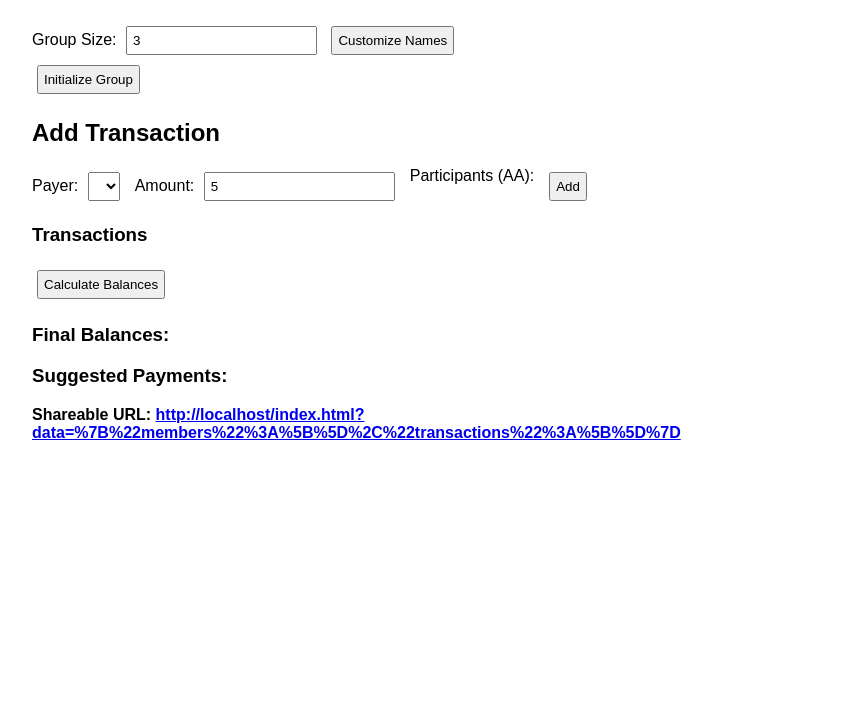
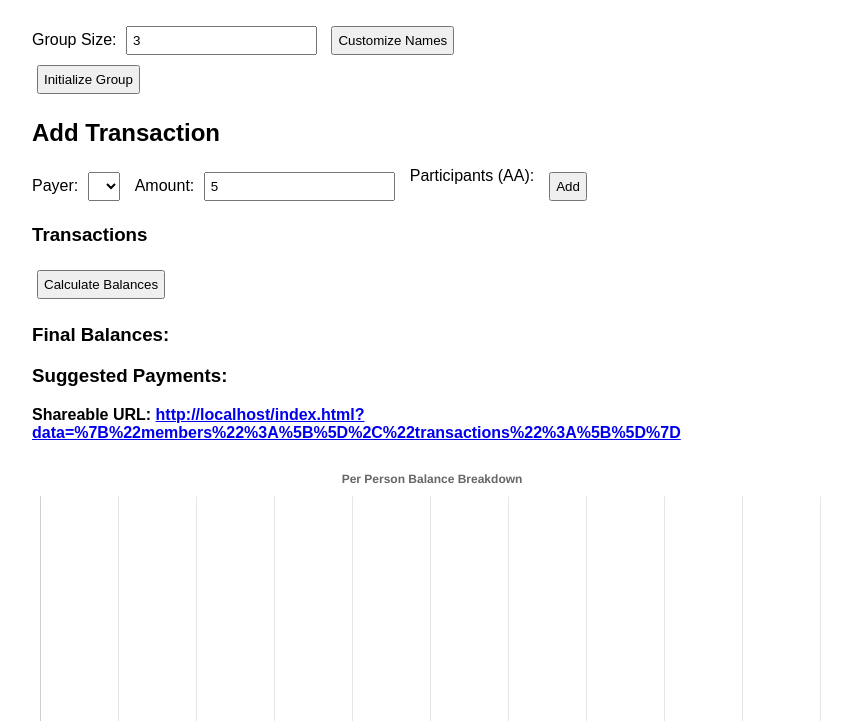
Before and after one commit to wyy511511/splitwise, a plain HTML site: page index.html in a window 1280 px wide. Both pictures are taken after typing "5" into the empty fields and a click on the button "Calculate Balances". Shown: the part 79-800 px from the top of the page, without its empty margins (208-1060 px from the left). Drawn offline with nearby package versions, Linux system fonts and the light colour scheme.

Commit message:
visualization

```diff
--- a/index.html
+++ b/index.html
@@ -4,12 +4,14 @@
   <meta charset="UTF-8" />
   <meta name="viewport" content="width=device-width, initial-scale=1.0" />
   <title>Splitwise-like AA Calculator</title>
+  <script src="https://cdn.jsdelivr.net/npm/chart.js"></script>
   <style>
     body { font-family: sans-serif; padding: 20px; max-width: 800px; margin: auto; }
     input, select, button { margin: 5px; padding: 5px; }
     .transaction-row { margin: 10px 0; border-bottom: 1px solid #ccc; padding-bottom: 5px; }
     .flex { display: flex; gap: 10px; flex-wrap: wrap; }
     .balance { margin-top: 20px; font-weight: bold; }
+    canvas { margin-top: 20px; max-width: 100%; }
   </style>
 </head>
 <body>
@@ -45,9 +47,12 @@
 
   <div id="results" class="balance"></div>
 
+  <canvas id="horizontalChart"></canvas>
+
   <script>
     let members = [];
     let transactions = [];
+    let horizontalChart;
 
     function createNameInputs() {
       const container = document.getElementById('nameInputs');
@@ -140,6 +145,44 @@
       const url = `${location.origin}${location.pathname}?data=${encoded}`;
       const link = `<p>Shareable URL: <a href="${url}" target="_blank">${url}</a></p>`;
       resultDiv.innerHTML += link;
+
+      drawHorizontalChart(balances);
+    }
+
+    function drawHorizontalChart(balances) {
+      const ctx = document.getElementById('horizontalChart').getContext('2d');
+      const backgroundColors = balances.map(b => b >= 0 ? 'rgba(0,200,0,0.6)' : 'rgba(200,0,0,0.6)');
+
+      if (horizontalChart) horizontalChart.destroy();
+
+      horizontalChart = new Chart(ctx, {
+        type: 'bar',
+        data: {
+          labels: members,
+          datasets: [{
+            label: 'Balance',
+            data: balances,
+            backgroundColor: backgroundColors,
+            borderWidth: 1,
+          }]
+        },
+        options: {
+          indexAxis: 'y',
+          plugins: {
+            legend: { display: false },
+            title: { display: true, text: 'Per Person Balance Breakdown' }
+          },
+          scales: {
+            x: {
+              grid: { zeroLineColor: 'black' },
+              title: { display: true, text: 'Amount ($)' }
+            },
+            y: {
+              ticks: { autoSkip: false }
+            }
+          }
+        }
+      });
     }
 
     function minimizeTransactions(balances) {
@@ -171,6 +214,7 @@
           document.getElementById('groupSize').value = members.length;
           updateMemberUI();
           renderTransactions();
+          setTimeout(() => calculateBalances(), 100);
         } catch (e) {
           console.error('Failed to load data from URL', e);
         }
```
